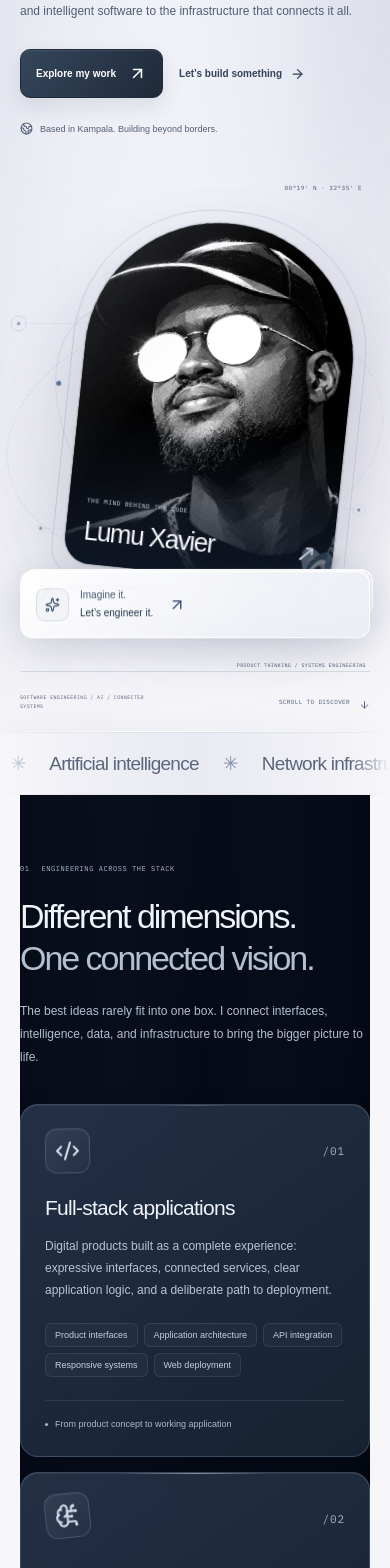
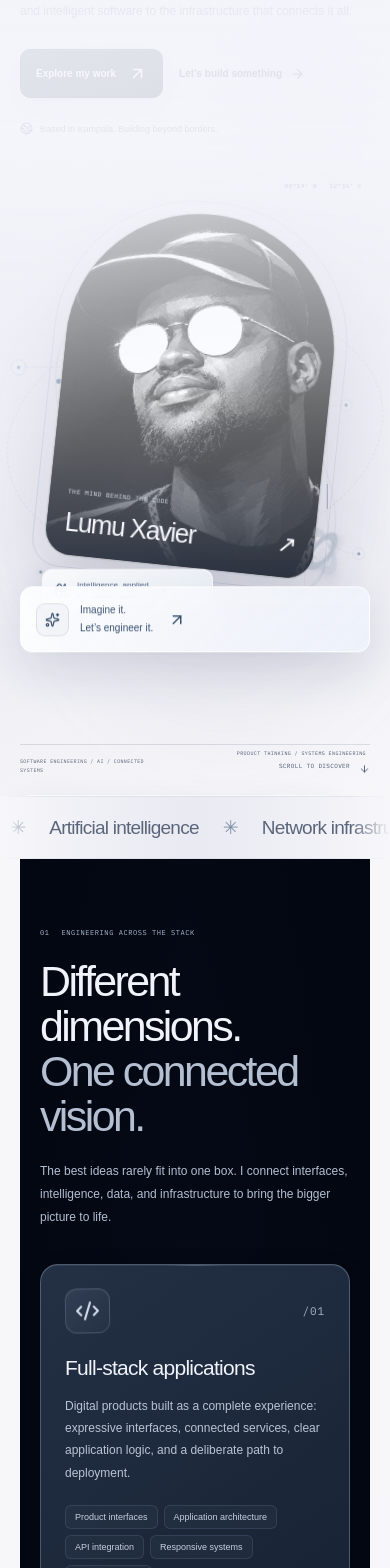
Before and after one commit to lumuxav/profile, a React (Vite) app: page / in a window 390 px wide. Shown: the part 432-2000 px from the top of the page. Built offline with nearby package versions, Linux system fonts and the light colour scheme.

Commit message:
Fix mobile live 3D layout and readability

```diff
--- a/src/global-three.css
+++ b/src/global-three.css
@@ -7,10 +7,11 @@
   inset: 0;
   width: 100vw;
   height: 100vh;
-  z-index: 1;
+  z-index: 2;
   pointer-events: none;
-  opacity: 0.64;
-  mix-blend-mode: multiply;
+  opacity: 0.58;
+  mix-blend-mode: normal;
+  filter: saturate(1.15) contrast(1.05);
 }
 
 .portfolio {
@@ -62,18 +63,18 @@
   content: "";
   position: absolute;
   inset: 0;
-  z-index: 2;
+  z-index: 3;
   pointer-events: none;
-  background: radial-gradient(ellipse at 35% 32%, #f5f7fcbd 0%, #f5f7fc82 28%, transparent 58%);
+  background: linear-gradient(90deg, #f5f7fcf3 0%, #f5f7fcb7 40%, transparent 78%);
 }
 
 .expertise-section::after {
   content: "";
   position: absolute;
   inset: 0 calc(50% - 50vw);
-  z-index: 2;
+  z-index: 3;
   pointer-events: none;
-  background: radial-gradient(ellipse at 35% 16%, #030712e0 0%, #03071296 43%, transparent 72%);
+  background: linear-gradient(180deg, #030712ea 0%, #030712bd 40%, #0307128a 100%);
 }
 
 .hero-visual,
@@ -104,7 +105,7 @@
 }
 
 .expertise-section .skill-card {
-  background: linear-gradient(145deg, #243247f5, #172233f7);
+  background: linear-gradient(145deg, #243247f7, #172233fb);
 }
 
 .contact-form {
@@ -113,19 +114,75 @@
 
 @media (max-width: 900px) {
   .global-three-canvas {
-    opacity: 0.7;
-    mix-blend-mode: multiply;
+    z-index: 2;
+    opacity: 0.52;
+    mix-blend-mode: normal;
   }
 
   .hero::before,
   .work-section::before,
   .about-section::before,
   .contact-section::before {
-    background: radial-gradient(ellipse at 45% 22%, #f5f7fcb8 0%, #f5f7fc80 31%, transparent 65%);
+    background: linear-gradient(180deg, #f5f7fcf4 0%, #f5f7fccb 45%, transparent 83%);
   }
 
   .expertise-section::after {
-    background: radial-gradient(ellipse at 52% 10%, #030712e6 0%, #03071296 42%, transparent 76%);
+    background: linear-gradient(180deg, #030712f5 0%, #030712d6 42%, #030712a8 100%);
+  }
+
+  .hero-visual {
+    height: 600px !important;
+    margin-top: 18px !important;
+    overflow: visible;
+  }
+
+  .portrait-stage {
+    top: 56px !important;
+  }
+
+  .idea-note {
+    left: 18px !important;
+    right: 18px !important;
+    bottom: 22px !important;
+    width: auto !important;
+    max-width: none !important;
+    justify-content: flex-start;
+    background: linear-gradient(135deg, #ffffffee, #edf2fbdf) !important;
+    color: #263952;
+    border: 1px solid #ffffffd5;
+    box-shadow: 0 18px 50px #233a5b24;
+  }
+
+  .idea-note p,
+  .idea-note strong,
+  .idea-note > svg,
+  .note-icon {
+    color: #314a68 !important;
+  }
+
+  .badge-ai {
+    top: 58px !important;
+    right: 8px !important;
+    max-width: 190px;
+    background: linear-gradient(135deg, #ffffffef, #edf3f9e5) !important;
+    color: #2f4664;
+    border: 1px solid #ffffffd0;
+    box-shadow: 0 14px 40px #263a5c20;
+  }
+
+  .badge-ai strong,
+  .badge-ai div > span,
+  .badge-ai > svg {
+    color: #344e70 !important;
+  }
+
+  .badge-code {
+    top: 246px !important;
+    left: 6px !important;
+    background: linear-gradient(135deg, #ffffffef, #edf3f9e0) !important;
+    color: #304a66 !important;
+    border: 1px solid #ffffffd0;
+    box-shadow: 0 12px 34px #263a5c1c;
   }
 
   .hero-orbit {
@@ -133,30 +190,87 @@
     width: 150px;
     height: 150px;
     left: auto;
-    right: 2%;
-    bottom: 22px;
-    opacity: 0.76;
+    right: -16px;
+    bottom: 128px;
+    opacity: 0.42;
+    z-index: 2;
   }
 
   .hero-orbit .webgl-host {
     display: none;
   }
+
+  .hero-bottom {
+    margin-top: 0 !important;
+    padding-top: 12px !important;
+  }
+
+  .capability-rail {
+    margin-top: 0;
+  }
+
+  .expertise-section {
+    padding-inline: 22px !important;
+  }
+
+  .expertise-section > .section-heading,
+  .expertise-section > .skills-grid,
+  .expertise-section > .toolbelt {
+    width: min(100%, 620px) !important;
+    margin-inline: auto !important;
+  }
+
+  .expertise-section .section-heading h2 {
+    font-size: clamp(38px, 11vw, 58px) !important;
+    line-height: 1.05 !important;
+  }
 }
 
 @media (max-width: 540px) {
   .global-three-canvas {
-    opacity: 0.74;
+    opacity: 0.5;
   }
 
   .hero::before {
-    background: radial-gradient(ellipse at 45% 28%, #f5f7fcdf 0%, #f5f7fc95 40%, transparent 78%);
+    background: linear-gradient(180deg, #f5f7fcfa 0%, #f5f7fce0 48%, transparent 88%);
+  }
+
+  .hero-visual {
+    height: 590px !important;
+  }
+
+  .portrait-stage {
+    top: 50px !important;
+    left: calc(50% - 135px) !important;
+  }
+
+  .idea-note {
+    bottom: 18px !important;
+    left: 0 !important;
+    right: 0 !important;
+    padding: 14px 15px !important;
+  }
+
+  .badge-ai {
+    top: 48px !important;
+    right: -3px !important;
+    transform: scale(0.9);
+    transform-origin: top right;
+  }
+
+  .badge-code {
+    top: 236px !important;
+    left: -1px !important;
+    transform: scale(0.9);
+    transform-origin: top left;
   }
 
   .hero-orbit {
     width: 112px;
     height: 112px;
-    right: -2px;
-    bottom: 34px;
+    right: -8px;
+    bottom: 142px;
+    opacity: 0.38;
   }
 
   .work-section .project-card,
@@ -165,6 +279,14 @@
     backdrop-filter: blur(10px);
     -webkit-backdrop-filter: blur(10px);
   }
+
+  .expertise-section {
+    padding-inline: 20px !important;
+  }
+
+  .expertise-section .skill-card {
+    border-color: #b8c9e050;
+  }
 }
 
 @media (prefers-reduced-motion: reduce) {
```
